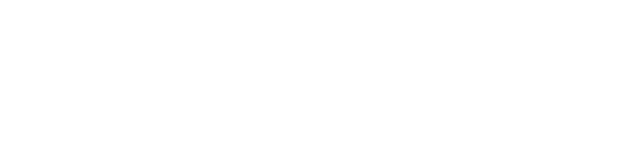
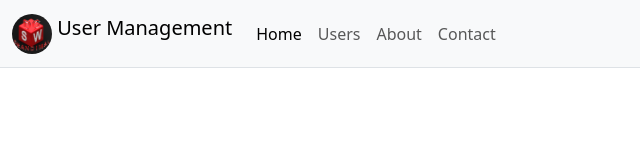
Before and after one commit to DhanushkaChandimal/complete-web-page-with-bootstrap, a plain HTML site: page index.html in a window 1280 px wide. Shown: the whole page, without its empty margins (0-640 px from the left). Drawn offline with nearby package versions, Linux system fonts and the light colour scheme.

Commit message:
Implemented navigation bar

```diff
--- a/index.html
+++ b/index.html
@@ -8,6 +8,26 @@
 </head>
 <body>
 
+    <nav class="navbar navbar-expand-lg bg-body-tertiary border-bottom">
+        <div class="container-fluid d-flex">
+            <a class="navbar-brand" href="#">
+                <img src="assets/nav-logo.png" alt="Logo" width="40" height="40" class="d-inline-block align-text-top rounded-circle">
+                User Management
+            </a>
+            <button class="navbar-toggler" type="button" data-bs-toggle="collapse" data-bs-target="#navbarSupportedContent" aria-controls="navbarSupportedContent" aria-expanded="false" aria-label="Toggle navigation">
+                <span class="navbar-toggler-icon"></span>
+            </button>
+            <div class="collapse navbar-collapse" id="navbarSupportedContent">
+                <ul class="navbar-nav me-auto mb-2 mb-lg-0">
+                    <li class="nav-item"><a class="nav-link active" aria-current="page" href="#">Home</a></li>
+                    <li class="nav-item"> <a class="nav-link" href="#">Users</a></li>
+                    <li class="nav-item"> <a class="nav-link" href="#">About</a></li>
+                    <li class="nav-item"> <a class="nav-link" href="#">Contact</a></li>
+                </ul>
+            </div>
+        </div>
+        </nav>
+
     <script src="https://cdn.jsdelivr.net/npm/bootstrap@5.3.0/dist/js/bootstrap.bundle.min.js"></script>
 </body>
 </html>
```
Also changed, not shown: assets/nav-logo.png (added).
